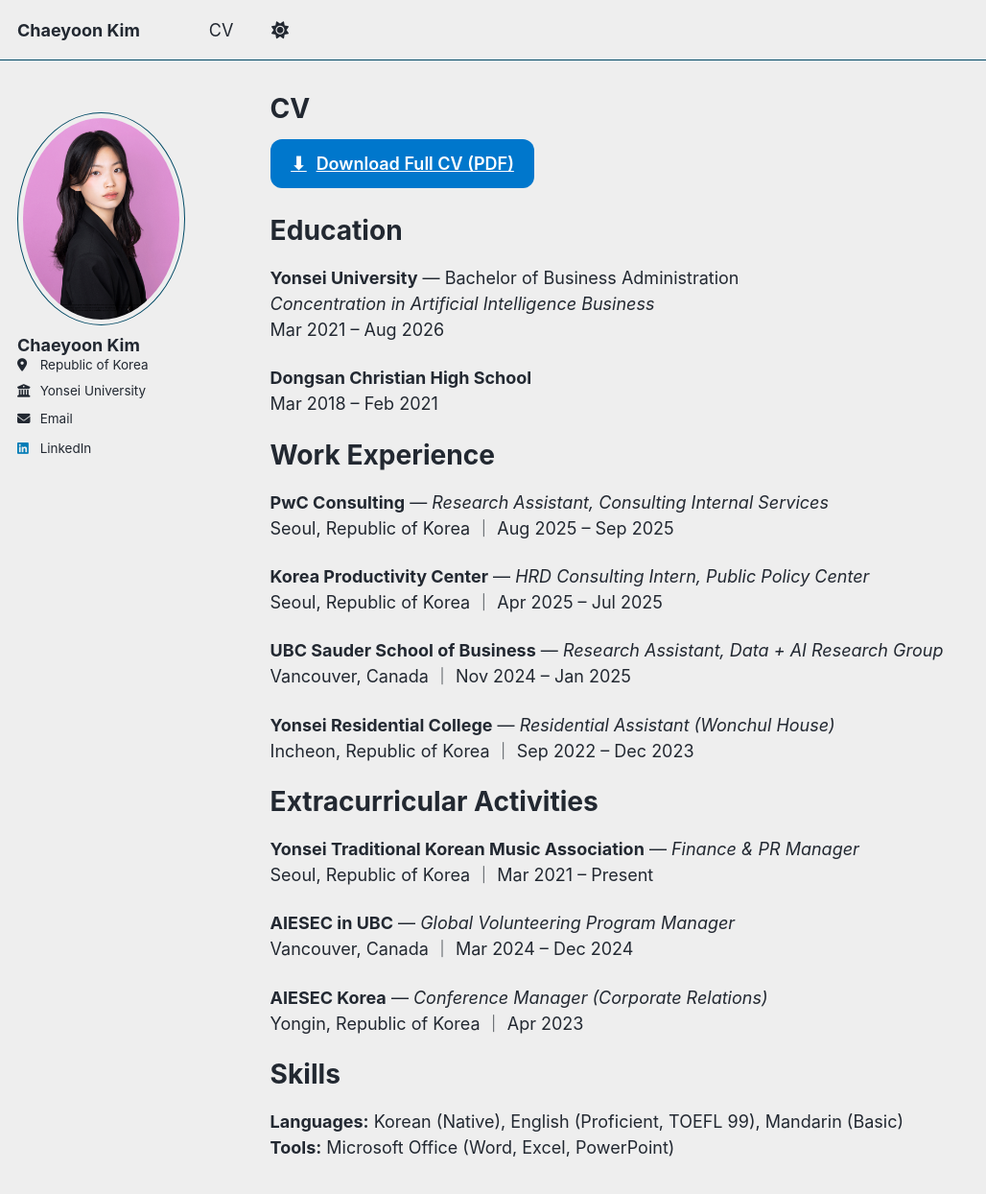
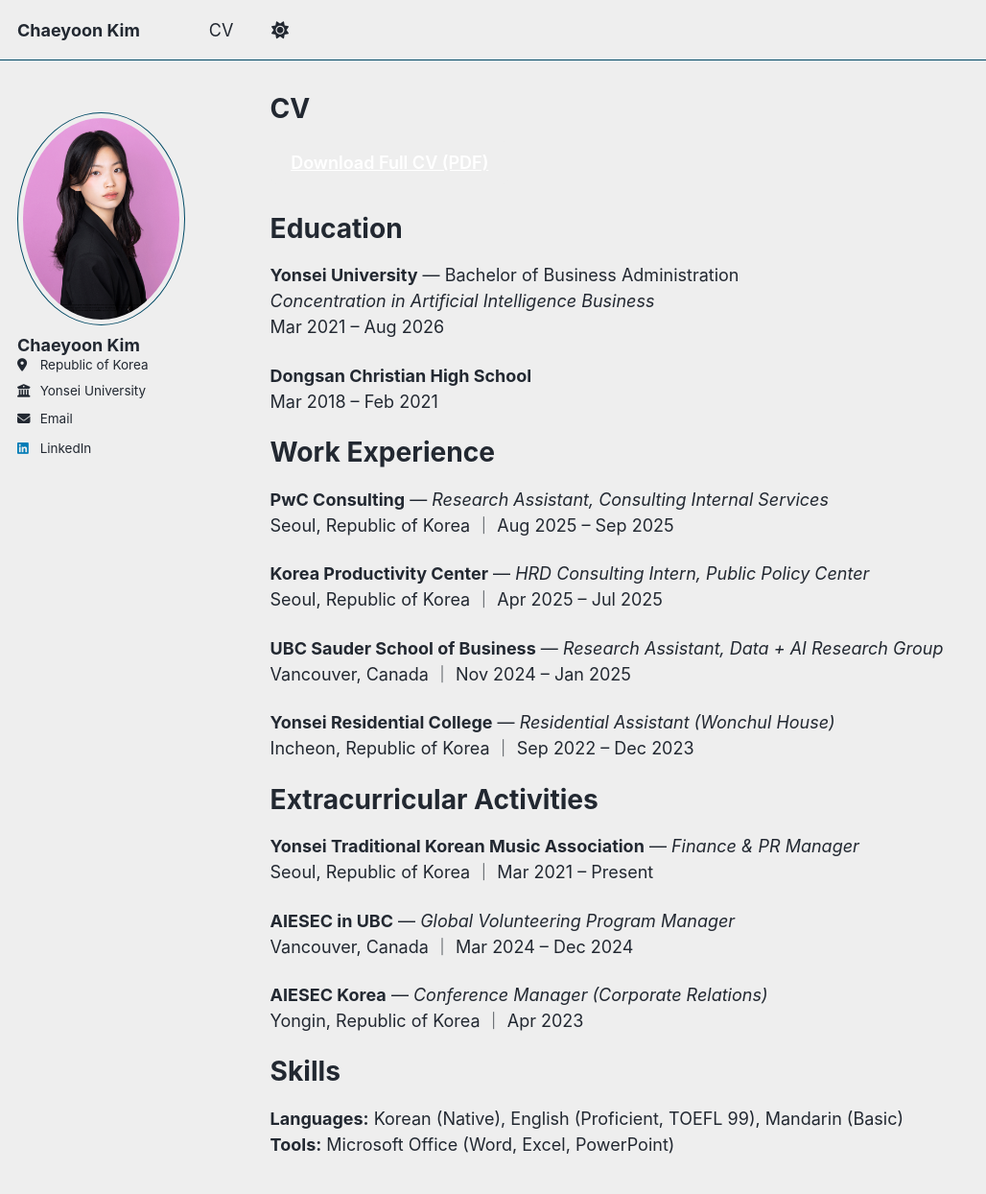
Before and after one commit to chyoon114/chyoon114.github.io, a Jekyll site: the page built from _pages/cv.md, in a window 1280 px wide and 1400 px high. Shown: the top 1244 px of the window at 96% size, without its empty margins (0-1028 px from the left). Built offline with Jekyll 4.4.1, drawn with Linux system fonts in a browser that asks for light colours; a script that is not in the unit is left out.

Commit message:
Update academicons.css

```diff
--- a/assets/css/academicons.css
+++ b/assets/css/academicons.css
@@ -582,24 +582,3 @@
   border: 2px solid transparent;
   transition: all 0.2s ease;
 }
-
-/* 색상, 아이콘 스타일 */
-.btn--primary {
-  background-color: #0077cc; /* 버튼 배경색 */
-  color: #ffcc00;            /* 글자색 변경 */
-  border-color: #0077cc;
-}
-
-.btn--primary:hover {
-  background-color: #005fa3; /* 호버 시 배경색 변화 */
-  border-color: #005fa3;
-  color: #ffffff;             /* 호버 시 글자색 변화 선택 가능 */
-}
-
-/* 버튼 안에 아이콘 추가용 클래스 */
-.btn--primary::before {
-  content: "\2B07"; /* ⬇️ 유니코드 */
-  display: inline-block;
-  margin-right: 0.5em;
-  font-size: 1.1em;
-}
```
